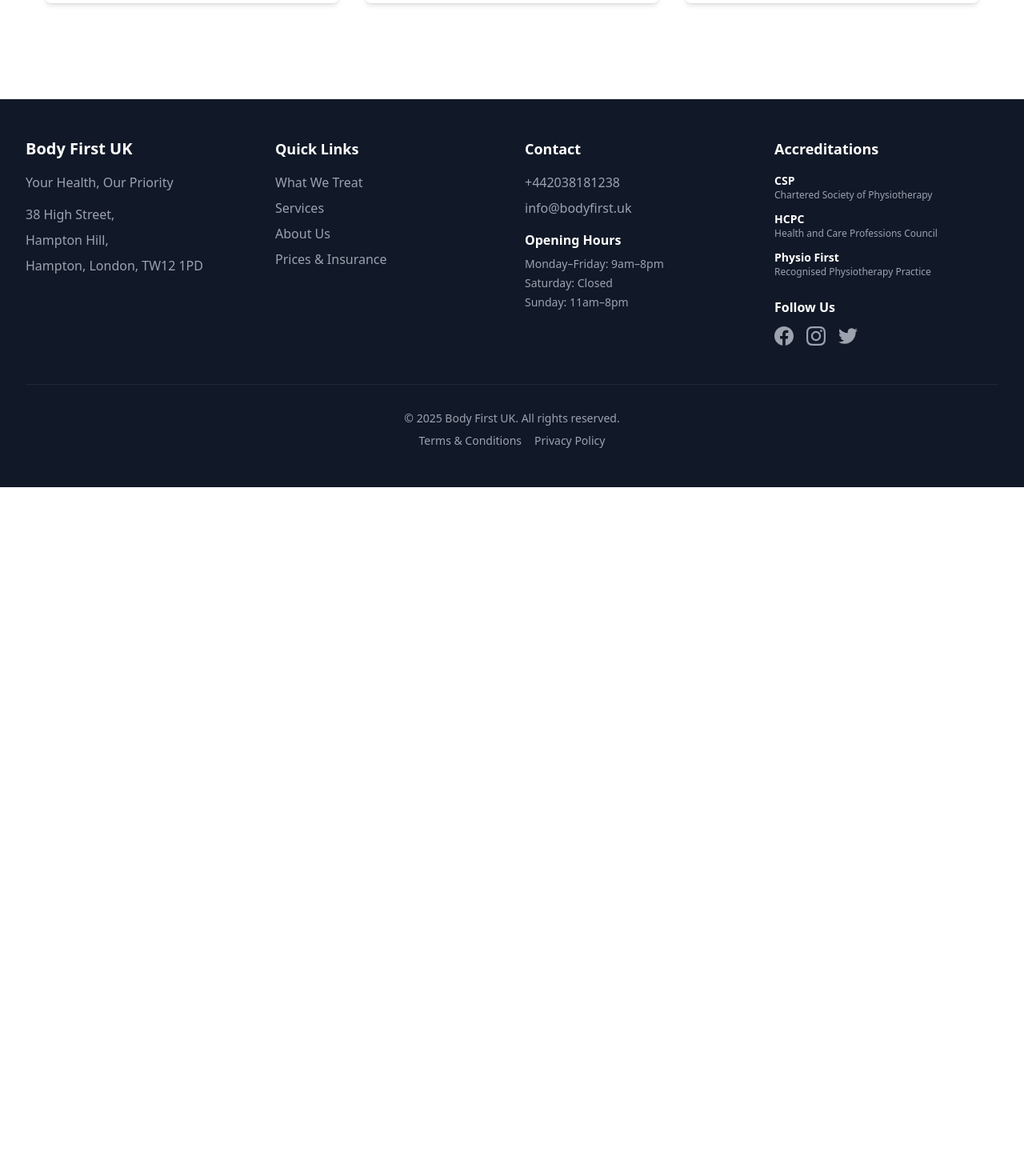
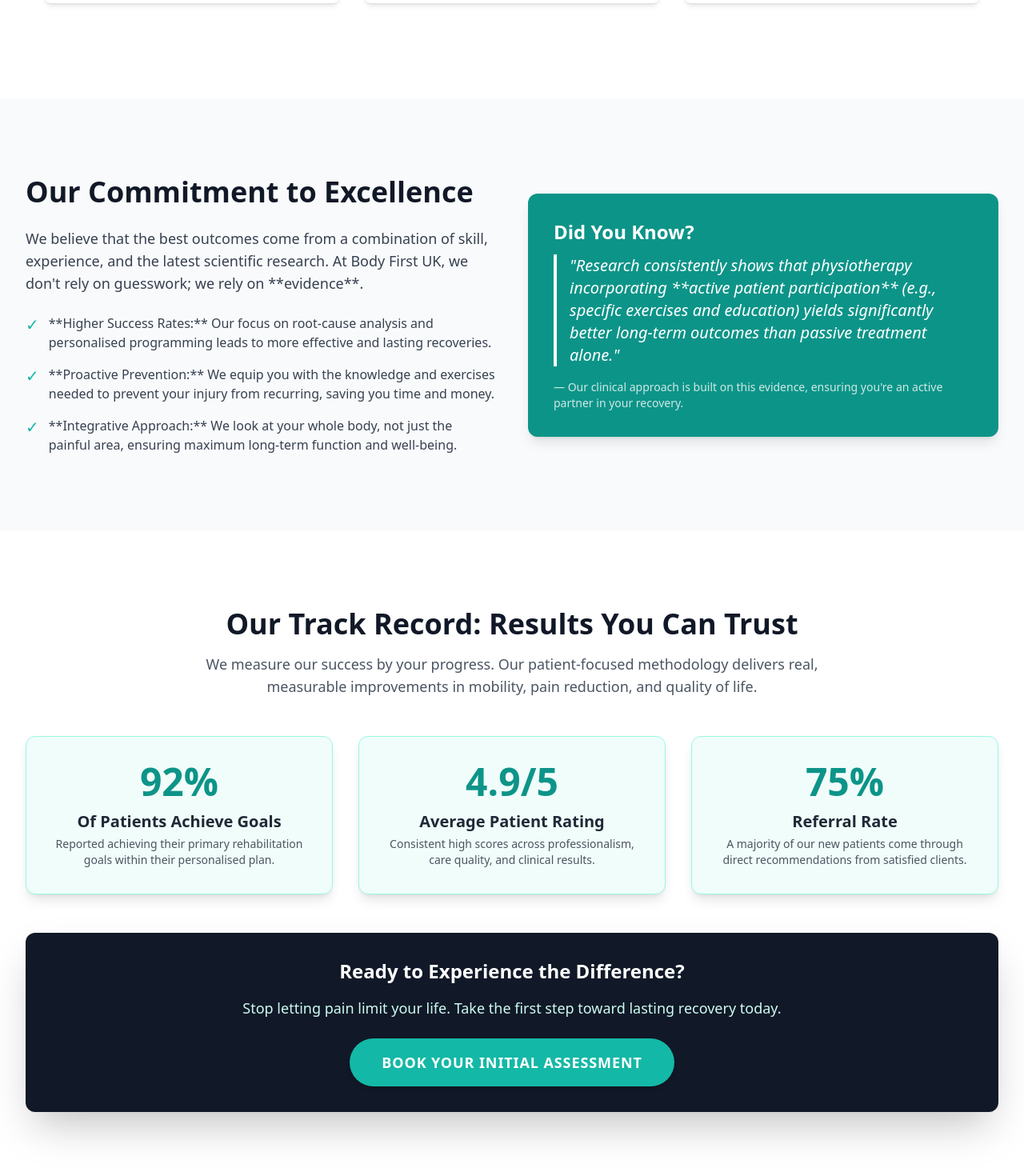
Before and after one commit to Geerthiga18/bodyfirst-website, a React (Vite) app: page /why-us in a window 1280 px wide. Shown: the part 1060-2530 px from the top of the page at 80% size. Before the commit the page ends 1669 px from the top, so only its background shows below. Built offline with nearby package versions, Linux system fonts and the light colour scheme; the HTML template or start-up script is replaced by a standard one.

Commit message:
Add image to hero and tried to animate

```diff
--- a/src/components/SectionBackground.tsx
+++ b/src/components/SectionBackground.tsx
@@ -1,5 +1,4 @@
 import React from 'react';
-import { motion } from 'framer-motion';
 
 interface SectionBackgroundProps {
   children: React.ReactNode;
@@ -8,24 +7,31 @@ interface SectionBackgroundProps {
   opacity?: number;
 }
 
-const colors = [
-  '#f0f9ff', // light cyan
-  '#ecfeff',
-  '#fff7ed', // light warm
-  '#fef3c7',
-  '#f0fdf4',
-];
+const SectionBackground = ({ children, className = '', rounded = true, opacity = 0.08 }: SectionBackgroundProps) => {
+  const radius = rounded ? '12px' : '0px';
 
-const SectionBackground = ({ children, className = '', rounded = true, opacity = 0.08 }: SectionBackgroundProps) => {
   return (
     <div className={`relative ${className}`}>
-      <motion.div
+      <div
         aria-hidden
-        className={`absolute inset-0 pointer-events-none ${rounded ? 'rounded-xl' : ''}`}
-        style={{ zIndex: -1, opacity }}
-        animate={{ backgroundColor: colors }}
-        transition={{ duration: 12, repeat: Infinity, repeatType: 'reverse', ease: 'linear' } as any}
+        className={`absolute inset-0 pointer-events-none`}
+        style={{
+          zIndex: -1,
+          opacity,
+          borderRadius: radius,
+          background: 'linear-gradient(90deg,#f0f9ff 0%,#ecfeff 25%,#fff7ed 50%,#fef3c7 75%,#f0fdf4 100%)',
+          backgroundSize: '300% 300%',
+          animation: 'bf-gradient-shift 12s ease-in-out infinite',
+        }}
       />
+
+      <style>{`
+        @keyframes bf-gradient-shift {
+          0% { background-position: 0% 50%; }
+          50% { background-position: 100% 50%; }
+          100% { background-position: 0% 50%; }
+        }
+      `}</style>
 
       <div className="relative z-10">{children}</div>
     </div>
--- a/src/pages/WhyUs.tsx
+++ b/src/pages/WhyUs.tsx
@@ -11,7 +11,7 @@ const WhyUs = () => {
       <section className="relative py-16 lg:py-24 overflow-hidden">
         <div className="absolute inset-0 -z-20">
           <img
-            src="/images/Contact/contact_hero.png"
+            src="/images/WhyUs/why_us_hero.png"
             alt="Body First UK Why Us"
             className="w-full h-full object-cover"
           />
@@ -92,7 +92,107 @@ const WhyUs = () => {
           </div>
         </div>
       </section>
+      {/* Our Commitment to Excellence (New Section) */}
+      <section className="section bg-gray-50">
+        <div className="container">
+          <div className="lg:flex lg:items-center lg:justify-between gap-10">
+            {/* Left Content Block */}
+            <div className="lg:w-1/2 mb-8 lg:mb-0">
+              <h2 className="text-3xl lg:text-4xl font-bold text-gray-900 mb-6">
+                Our Commitment to Excellence
+              </h2>
+              <p className="text-lg text-gray-700 mb-6">
+                We believe that the best outcomes come from a combination of skill, experience, and the latest scientific research. At Body First UK, we don't rely on guesswork; we rely on **evidence**.
+              </p>
+
+              <ul className="space-y-4 text-gray-700">
+                <li className="flex items-start">
+                  <span className="flex-shrink-0 mr-3 text-teal-500 text-xl">✓</span>
+                  <span>**Higher Success Rates:** Our focus on root-cause analysis and personalised programming leads to more effective and lasting recoveries.</span>
+                </li>
+                <li className="flex items-start">
+                  <span className="flex-shrink-0 mr-3 text-teal-500 text-xl">✓</span>
+                  <span>**Proactive Prevention:** We equip you with the knowledge and exercises needed to prevent your injury from recurring, saving you time and money.</span>
+                </li>
+                <li className="flex items-start">
+                  <span className="flex-shrink-0 mr-3 text-teal-500 text-xl">✓</span>
+                  <span>**Integrative Approach:** We look at your whole body, not just the painful area, ensuring maximum long-term function and well-being.</span>
+                </li>
+              </ul>
+            </div>
+
+            {/* Right Did You Know Block (Styled like a blockquote/callout) */}
+            <div className="lg:w-1/2">
+              <div className="bg-teal-600 text-white p-8 rounded-xl shadow-lg relative overflow-hidden">
+                <div className="absolute inset-0 bg-pattern opacity-10" />
+                <h3 className="text-2xl font-extrabold mb-3 relative z-10">
+                  Did You Know?
+                </h3>
+                <p className="text-xl italic relative z-10 border-l-4 border-white pl-4">
+                  "Research consistently shows that physiotherapy incorporating **active patient participation** (e.g., specific exercises and education) yields significantly better long-term outcomes than passive treatment alone."
+                </p>
+                <p className="text-sm mt-4 relative z-10 opacity-80">
+                  — Our clinical approach is built on this evidence, ensuring you're an active partner in your recovery.
+                </p>
+              </div>
+            </div>
+          </div>
+        </div>
+      </section>
+      {/* Our Track Record: Results You Can Trust (New Section) */}
+      <section className="section bg-white">
+        <div className="container text-center">
+          <AnimatedH2 className="section-title text-gray-900">
+            Our Track Record: Results You Can Trust
+          </AnimatedH2>
+          <p className="text-lg text-gray-600 max-w-3xl mx-auto mb-12">
+            We measure our success by your progress. Our patient-focused methodology delivers real, measurable improvements in mobility, pain reduction, and quality of life.
+          </p>
+
+          {/* Key Metrics/Statistics Grid */}
+          <div className="grid md:grid-cols-3 gap-8 mb-12">
+
+            {/* Metric 1 */}
+            <div className="p-8 border border-teal-200 rounded-xl bg-teal-50 shadow-lg transition duration-300 hover:shadow-xl hover:bg-teal-100">
+              <p className="text-5xl font-extrabold text-teal-600">92%</p>
+              <h3 className="text-xl font-bold mt-3 text-gray-800">Of Patients Achieve Goals</h3>
+              <p className="text-gray-600 text-sm mt-1">Reported achieving their primary rehabilitation goals within their personalised plan.</p>
+            </div>
+
+            {/* Metric 2 */}
+            <div className="p-8 border border-teal-200 rounded-xl bg-teal-50 shadow-lg transition duration-300 hover:shadow-xl hover:bg-teal-100">
+              <p className="text-5xl font-extrabold text-teal-600">4.9/5</p>
+              <h3 className="text-xl font-bold mt-3 text-gray-800">Average Patient Rating</h3>
+              <p className="text-gray-600 text-sm mt-1">Consistent high scores across professionalism, care quality, and clinical results.</p>
+            </div>
+
+            {/* Metric 3 */}
+            <div className="p-8 border border-teal-200 rounded-xl bg-teal-50 shadow-lg transition duration-300 hover:shadow-xl hover:bg-teal-100">
+              <p className="text-5xl font-extrabold text-teal-600">75%</p>
+              <h3 className="text-xl font-bold mt-3 text-gray-800">Referral Rate</h3>
+              <p className="text-gray-600 text-sm mt-1">A majority of our new patients come through direct recommendations from satisfied clients.</p>
+            </div>
+
+          </div>
+
+          {/* Final Call to Action Block */}
+          <div className="mt-10 p-8 bg-gray-900 rounded-xl shadow-2xl">
+            <h3 className="text-2xl font-bold text-white mb-4">Ready to Experience the Difference?</h3>
+            <p className="text-lg text-teal-100 mb-6">
+              Stop letting pain limit your life. Take the first step toward lasting recovery today.
+            </p>
+            <a
+              href="/book-appointment" // Replace with your actual booking link
+              className="inline-block px-10 py-4 text-lg font-semibold text-white bg-teal-500 rounded-full hover:bg-teal-600 transition duration-300 shadow-md uppercase tracking-wider"
+            >
+              Book Your Initial Assessment
+            </a>
+          </div>
+
+        </div>
+      </section>
     </div>
+
   );
 };
 
```
Also changed, not shown: public/images/WhyUs/why_us_hero.png (added).
